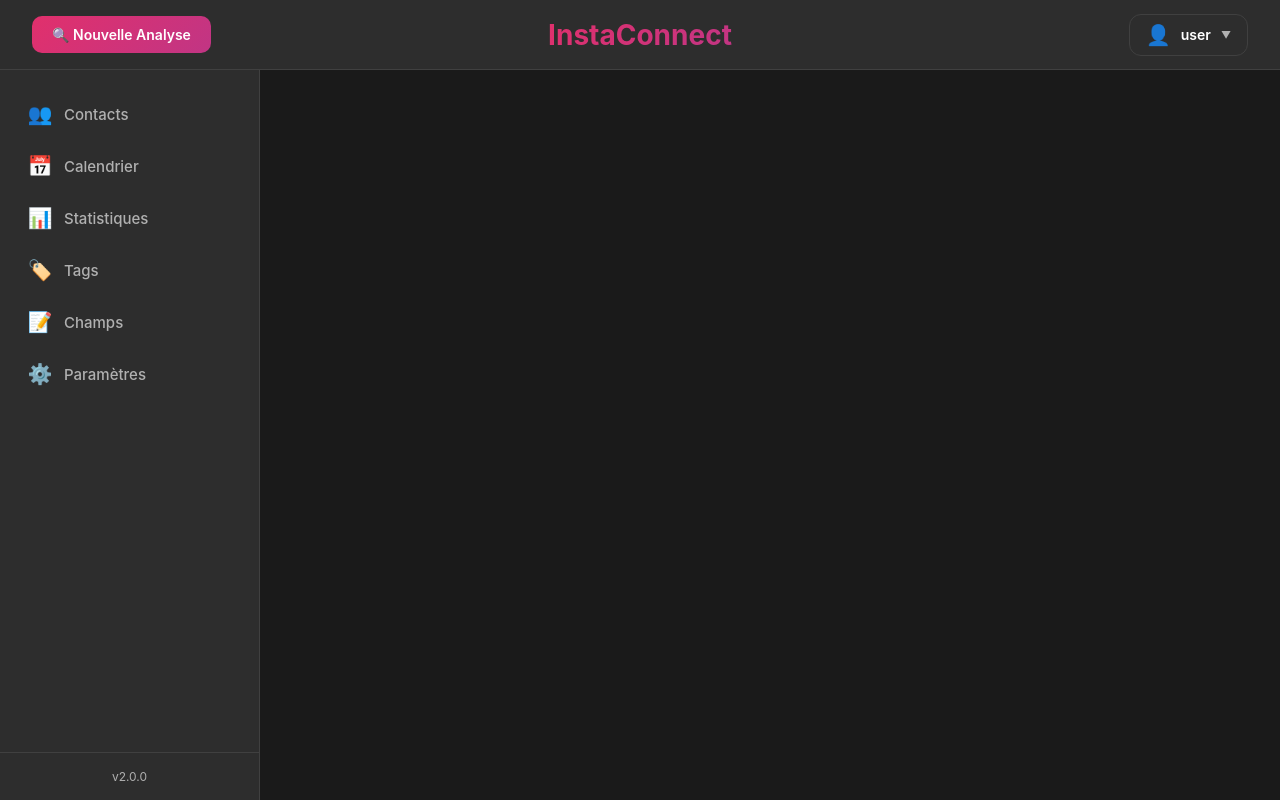
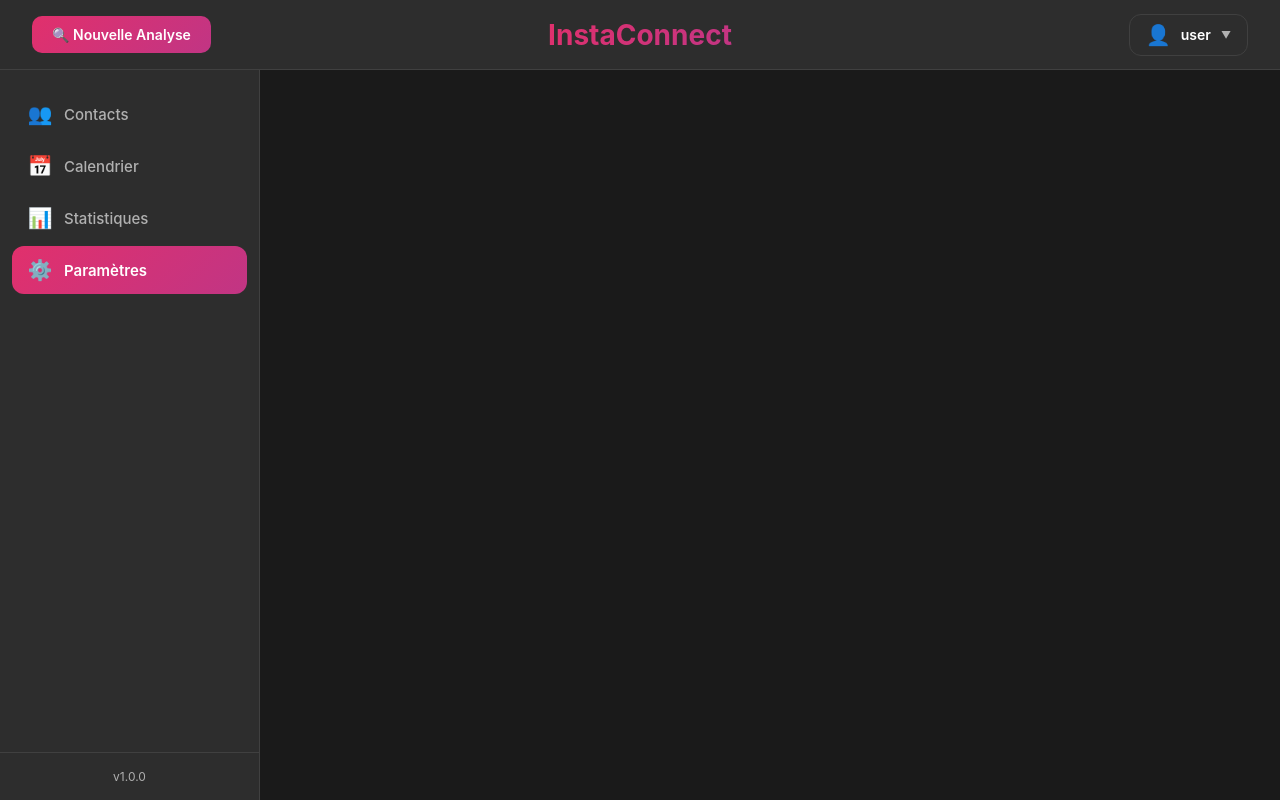
Before and after one commit to mathistrd78/instaconnect-webapp, a React (Vite) app: page /app/parametres in a window 1280 px wide. Built offline with nearby package versions, Linux system fonts and the light colour scheme; no server answers; the database is empty; sample sign-in values are in the browser's storage.

Commit message:
Update Sidebar.jsx

```diff
--- a/src/components/Sidebar.jsx
+++ b/src/components/Sidebar.jsx
@@ -6,22 +6,21 @@ const Sidebar = () => {
   const navigate = useNavigate();
   const location = useLocation();
 
-  const navItems = [
-    { id: 'contacts', icon: '👥', label: 'Contacts', path: '/app/contacts' },
-    { id: 'calendar', icon: '📅', label: 'Calendrier', path: '/app/calendar' },
-    { id: 'stats', icon: '📊', label: 'Statistiques', path: '/app/stats' },
-    { id: 'tags', icon: '🏷️', label: 'Tags', path: '/app/tags' },
-    { id: 'fields', icon: '📝', label: 'Champs', path: '/app/fields' },
-    { id: 'profile', icon: '⚙️', label: 'Paramètres', path: '/app/profile' }
+  const menuItems = [
+    { id: 'contacts', label: 'Contacts', icon: '👥', path: '/app/contacts' },
+    { id: 'calendar', label: 'Calendrier', icon: '📅', path: '/app/calendrier' },
+    { id: 'stats', label: 'Statistiques', icon: '📊', path: '/app/statistiques' },
+    { id: 'settings', label: 'Paramètres', icon: '⚙️', path: '/app/parametres' }
   ];
 
-  const isActive = (path) => location.pathname === path;
+  const isActive = (path) => {
+    return location.pathname === path;
+  };
 
   return (
     <div className="sidebar">
-      {/* Navigation */}
       <nav className="sidebar-nav">
-        {navItems.map(item => (
+        {menuItems.map(item => (
           <div
             key={item.id}
             className={`sidebar-nav-item ${isActive(item.path) ? 'active' : ''}`}
@@ -33,9 +32,8 @@ const Sidebar = () => {
         ))}
       </nav>
 
-      {/* Footer */}
       <div className="sidebar-footer">
-        <div className="sidebar-version">v2.0.0</div>
+        <div className="sidebar-version">v1.0.0</div>
       </div>
     </div>
   );
```
